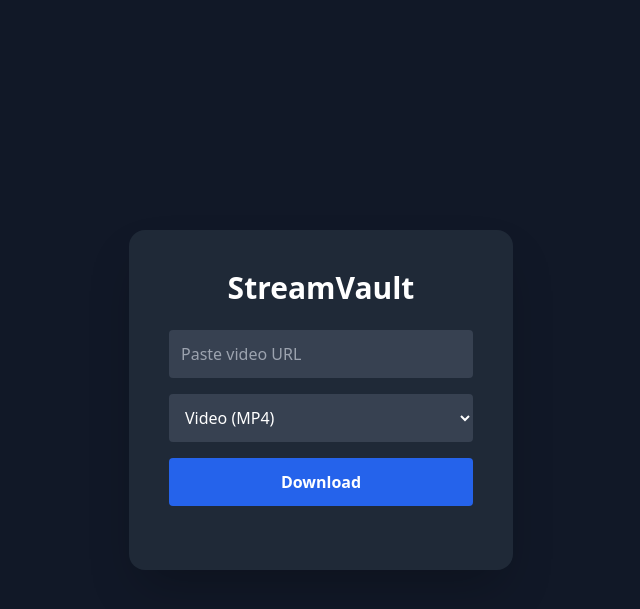
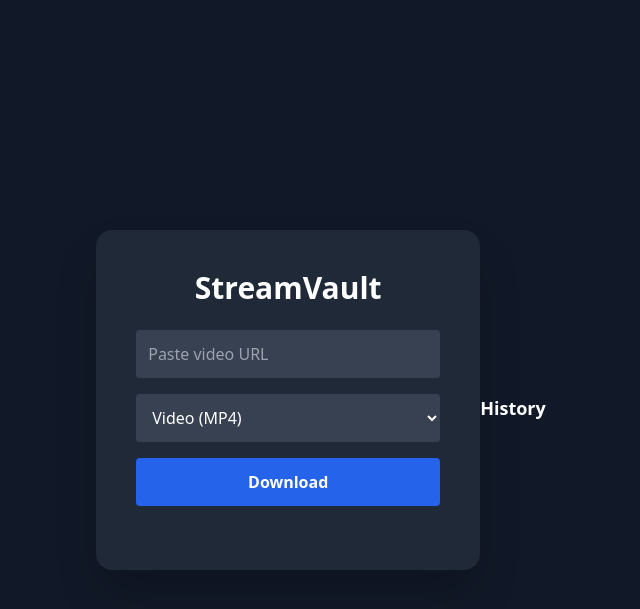
Before and after one commit to enrilinux/streamvault, a FastAPI app: page / in a window 1280 px wide. Shown: the top 609 px of the page, without its empty margins (319-959 px from the left). Run offline with FastAPI, Linux system fonts and the light colour scheme; data that the repository does not hold is empty; some libraries are stand-ins or nearby versions.

Commit message:
Added download history

```diff
--- a/app/main.py
+++ b/app/main.py
@@ -1,8 +1,9 @@
 from fastapi import FastAPI, Request, Form
-from fastapi.responses import HTMLResponse, FileResponse
+from fastapi.responses import HTMLResponse, FileResponse, JSONResponse
 from fastapi.templating import Jinja2Templates
 import os
-import uuid
+import json
+from datetime import datetime
 
 from app.downloader import download_video
 
@@ -11,7 +12,14 @@ app = FastAPI()
 templates = Jinja2Templates(directory="app/templates")
 
 DOWNLOAD_DIR = "downloads"
+HISTORY_FILE = "history.json"
+
 os.makedirs(DOWNLOAD_DIR, exist_ok=True)
+os.makedirs("data", exist_ok=True)
+
+if not os.path.exists(HISTORY_FILE):
+    with open(HISTORY_FILE, "w") as f:
+        json.dump([], f)
 
 
 @app.get("/", response_class=HTMLResponse)
@@ -22,7 +30,28 @@ async def home(request: Request):
 @app.post("/download")
 async def download(url: str = Form(...), mode: str = Form(...)):
     path = download_video(url, mode)
+
+    # salva nella cronologia
+    with open(HISTORY_FILE, "r") as f:
+        history = json.load(f)
+
+    history.append({
+        "url": url,
+        "mode": mode,
+        "path": path,
+        "time": datetime.now().strftime("%Y-%m-%d %H:%M")
+    })
+
+    with open(HISTORY_FILE, "w") as f:
+        json.dump(history, f, indent=2)
+
     return {"path": path}
+
+
+@app.get("/history")
+async def history():
+    with open(HISTORY_FILE) as f:
+        return JSONResponse(json.load(f))
 
 
 @app.get("/file")
--- a/app/templates/index.html
+++ b/app/templates/index.html
@@ -34,6 +34,11 @@
 
 <div id="status" class="mt-6 text-center text-sm"></div>
 
+</div>
+
+<div class="mt-6">
+<h2 class="text-lg font-semibold mb-2">History</h2>
+<div id="history" class="text-sm space-y-1"></div>
 </div>
 
 <script>
@@ -78,6 +83,31 @@
 
 })
 
+async function loadHistory(){
+
+const res = await fetch("/history")
+const data = await res.json()
+
+const box = document.getElementById("history")
+box.innerHTML = ""
+
+data.reverse().forEach(item => {
+
+box.innerHTML += `
+<div class="bg-gray-700 p-2 rounded">
+${item.time} - ${item.mode}<br>
+<a href="/file?path=${item.path}" class="text-green-400 underline">
+Download
+</a>
+</div>
+`
+
+})
+
+}
+
+loadHistory()
+
 </script>
 
 </body>
```
